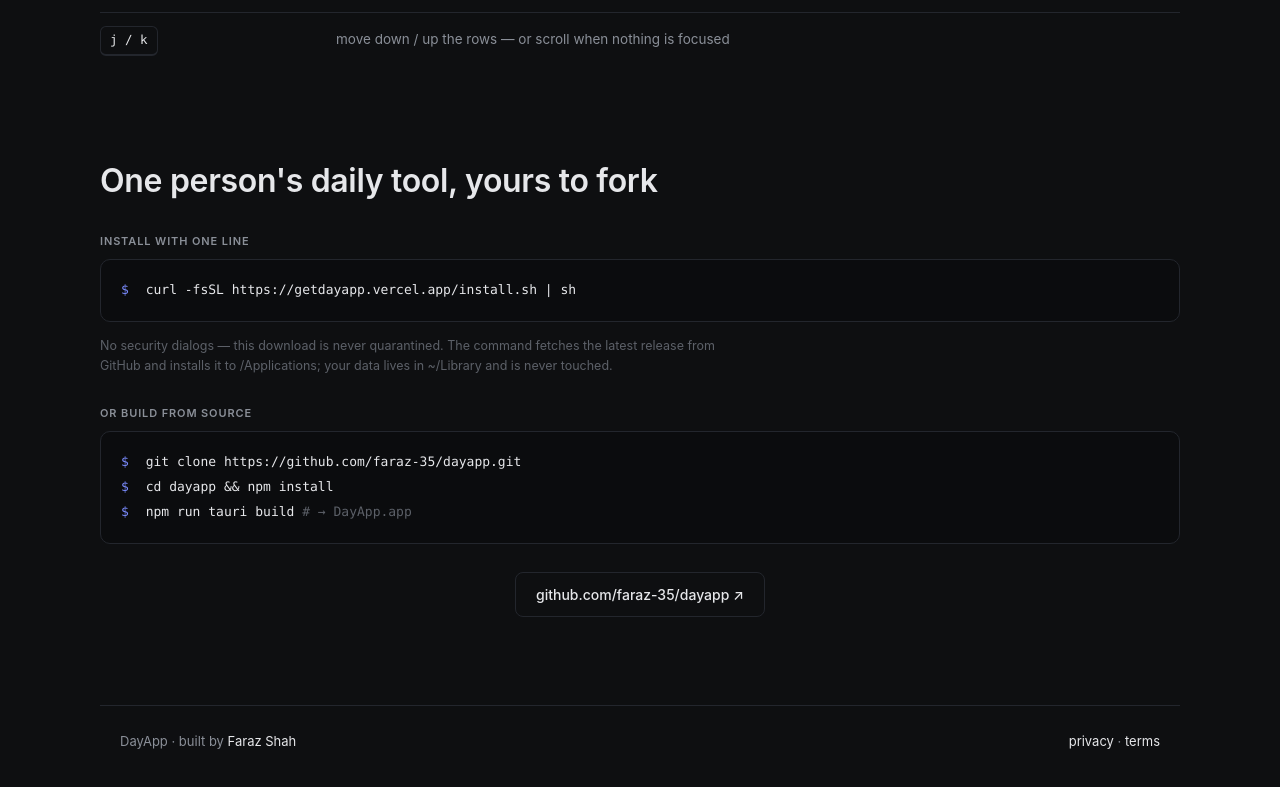
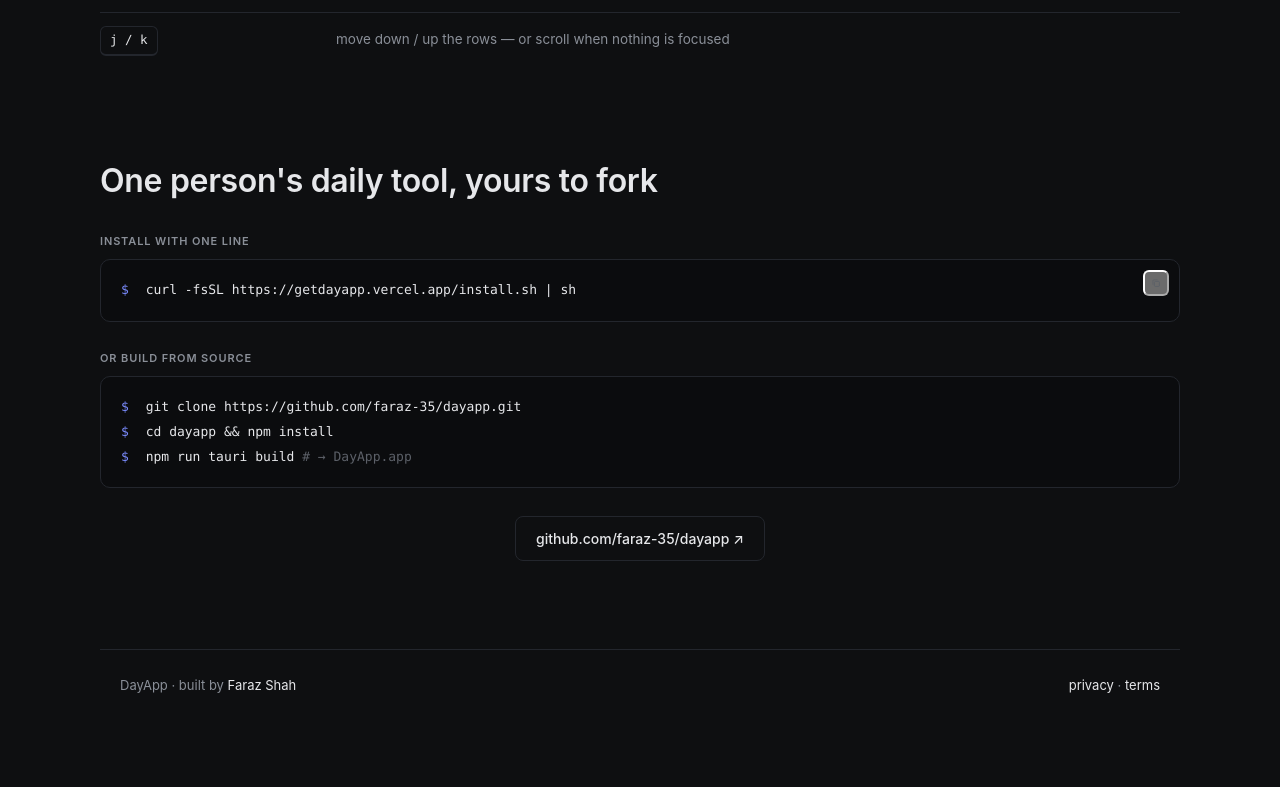
Before and after one commit to faraz-35/dayapp-site, a React (Vite) app: page / in a window 1280 px wide. Shown: the part 4194-4981 px from the top of the page. After the commit the page ends 4930 px from the top, so only its background shows below. Built offline with nearby package versions, Linux system fonts and the light colour scheme.

Commit message:
the install command speaks for itself: the explainer paragraph is gone and the terminal grows a corner copy button (drawn glyph, check-on-copy, GitHub's pattern) — the command is the whole instruction

```diff
--- a/src/App.tsx
+++ b/src/App.tsx
@@ -6,6 +6,23 @@
 const GITHUB = 'https://github.com/faraz-35/dayapp'
 const INSTALL_CMD = 'curl -fsSL https://getdayapp.vercel.app/install.sh | sh'
 const SITE_TITLE = 'DayApp — a to-do list and notes app that journals itself'
+
+function CopyIcon() {
+  return (
+    <svg viewBox="0 0 16 16" width="14" height="14" aria-hidden="true">
+      <rect x="5.5" y="5.5" width="8" height="8" rx="1.5" fill="none" stroke="currentColor" strokeWidth="1.3" />
+      <path d="M10 3H4.5A1.5 1.5 0 0 0 3 4.5V10" fill="none" stroke="currentColor" strokeWidth="1.3" strokeLinecap="round" />
+    </svg>
+  )
+}
+
+function CheckIcon() {
+  return (
+    <svg viewBox="0 0 16 16" width="14" height="14" aria-hidden="true">
+      <path d="m3.2 8.6 3.2 3.2 6.4-7.6" fill="none" stroke="currentColor" strokeWidth="1.7" strokeLinecap="round" strokeLinejoin="round" />
+    </svg>
+  )
+}
 
 const FEATURES: { label: string; title: string; body: ReactNode }[] = [
   {
@@ -245,12 +262,20 @@
 export default function App() {
   const [mediaTab, setMediaTab] = useState<MediaTab>('notes')
   const [copied, setCopied] = useState(false)
+  const [copiedTerm, setCopiedTerm] = useState(false)
   const route = useRoute()
 
   const copyInstall = () => {
     navigator.clipboard?.writeText(INSTALL_CMD).then(() => {
       setCopied(true)
       setTimeout(() => setCopied(false), 1600)
+    }).catch(() => {})
+  }
+
+  const copyInstallTerm = () => {
+    navigator.clipboard?.writeText(INSTALL_CMD).then(() => {
+      setCopiedTerm(true)
+      setTimeout(() => setCopiedTerm(false), 1600)
     }).catch(() => {})
   }
 
@@ -384,14 +409,17 @@
       {/* ---------- open source ---------- */}
       <Section title="One person's daily tool, yours to fork">
         <div className="tlabel">Install with one line</div>
-        <div className="terminal">
+        <div className="terminal terminal-copy">
           <div className="tline"><span className="tp">$</span> {INSTALL_CMD}</div>
+          <button
+            className={copiedTerm ? 'copy-btn copied' : 'copy-btn'}
+            onClick={copyInstallTerm}
+            title="Copy command"
+            aria-label="Copy install command"
+          >
+            {copiedTerm ? <CheckIcon /> : <CopyIcon />}
+          </button>
         </div>
-        <p className="install-note">
-          No security dialogs — this download is never quarantined. The command fetches the latest
-          release from GitHub and installs it to /Applications; your data lives in ~/Library and is
-          never touched.
-        </p>
 
         <div className="tlabel">Or build from source</div>
         <div className="terminal">
--- a/src/index.css
+++ b/src/index.css
@@ -733,12 +733,6 @@
   margin: 28px 0 10px;
 }
 
-.install-note {
-  color: var(--text-faint);
-  font-size: 12.5px;
-  line-height: 1.65;
-  max-width: 640px;
-  margin: 14px 0 0;
 }
 
 .tline { white-space: nowrap; }
@@ -746,6 +740,24 @@
 .tp { color: var(--accent); margin-right: 9px; }
 
 .tc { color: var(--text-faint); }
+
+/* Copy button on the install terminal — GitHub's corner-copy pattern. */
+.terminal-copy { position: relative; }
+.copy-btn {
+  position: absolute;
+  top: 10px;
+  right: 10px;
+  width: 26px;
+  height: 26px;
+  display: flex;
+  align-items: center;
+  justify-content: center;
+  border-radius: 6px;
+  color: var(--text-faint);
+  transition: background 0.08s ease, color 0.08s ease;
+}
+.copy-btn:hover { background: rgba(255, 255, 255, 0.05); color: var(--text); }
+.copy-btn.copied { color: var(--accent); }
 
 .terminal a { color: var(--text); }
 
```
